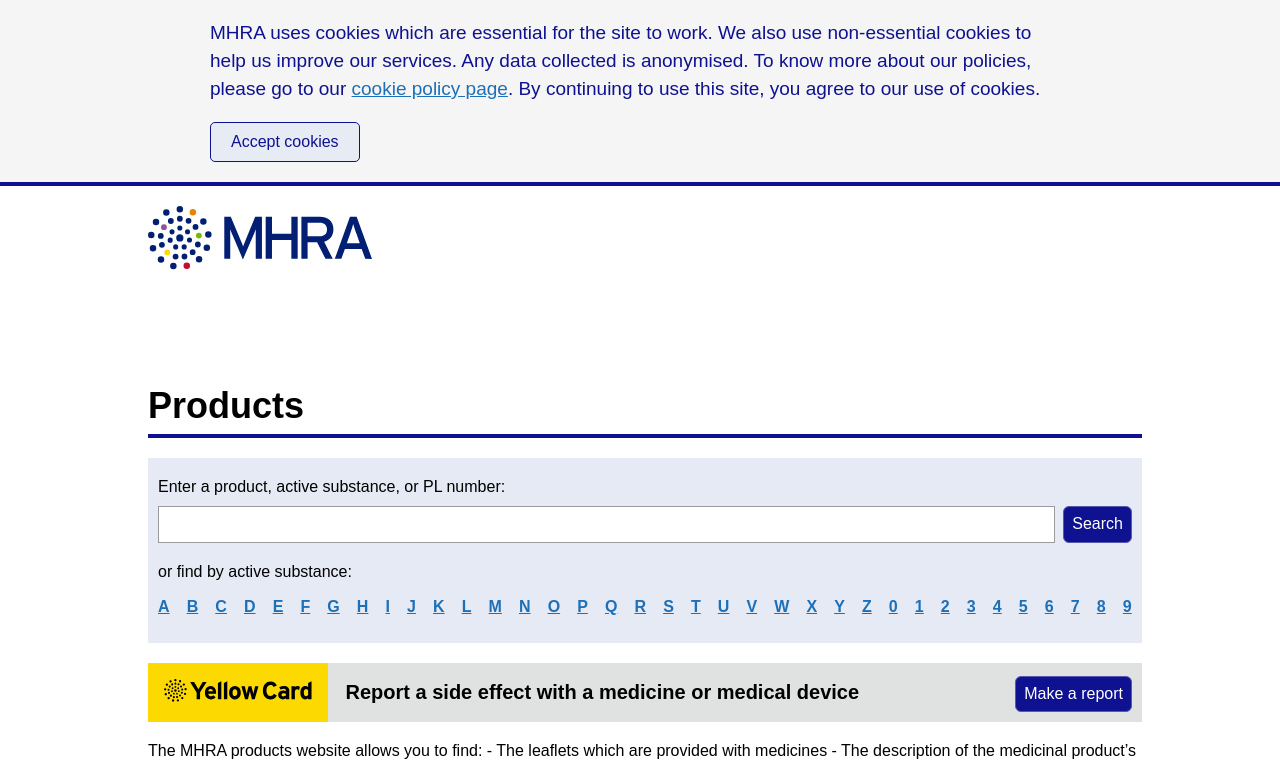
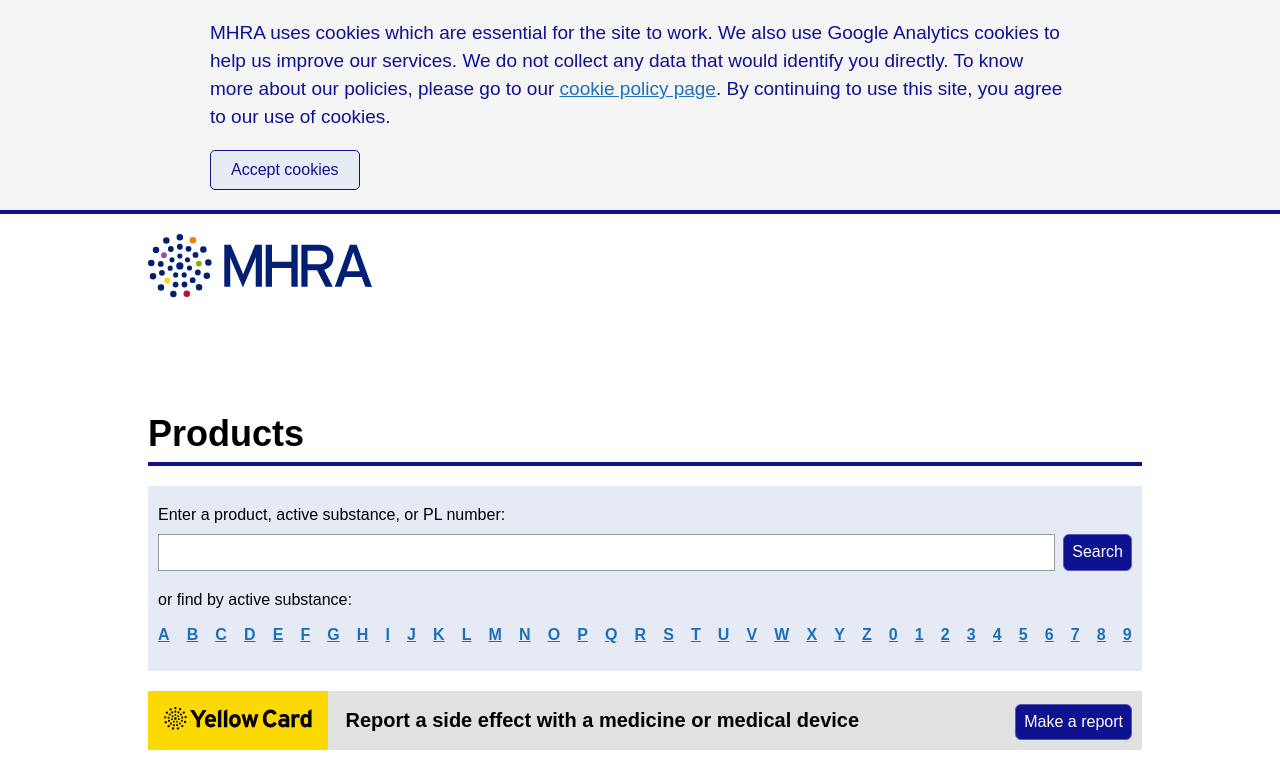
Before and after one commit to MHRA/products, a Next.js app in the folder medicines/web/: page / in a window 1280 px wide. Shown: the top 761 px of the page. Built offline with nearby package versions, Linux system fonts and the light colour scheme; what dataloader, react-ga-gtm would draw is missing.

Commit message:
Update index.tsx

```diff
--- a/medicines/web/components/cookie-policy/index.tsx
+++ b/medicines/web/components/cookie-policy/index.tsx
@@ -70,9 +70,9 @@
       <div>
         <p>
           MHRA uses cookies which are essential for the site to work. We also
-          use non-essential cookies to help us improve our services. Any data
-          collected is anonymised. To know more about our policies, please go to
-          our&nbsp;
+          use Google Analytics cookies to help us improve our services. We do not collect
+          any data that would identify you directly. To know more about our policies,
+          please go to our&nbsp;
           <Link href="cookies">
             <a>cookie policy page</a>
           </Link>
```
